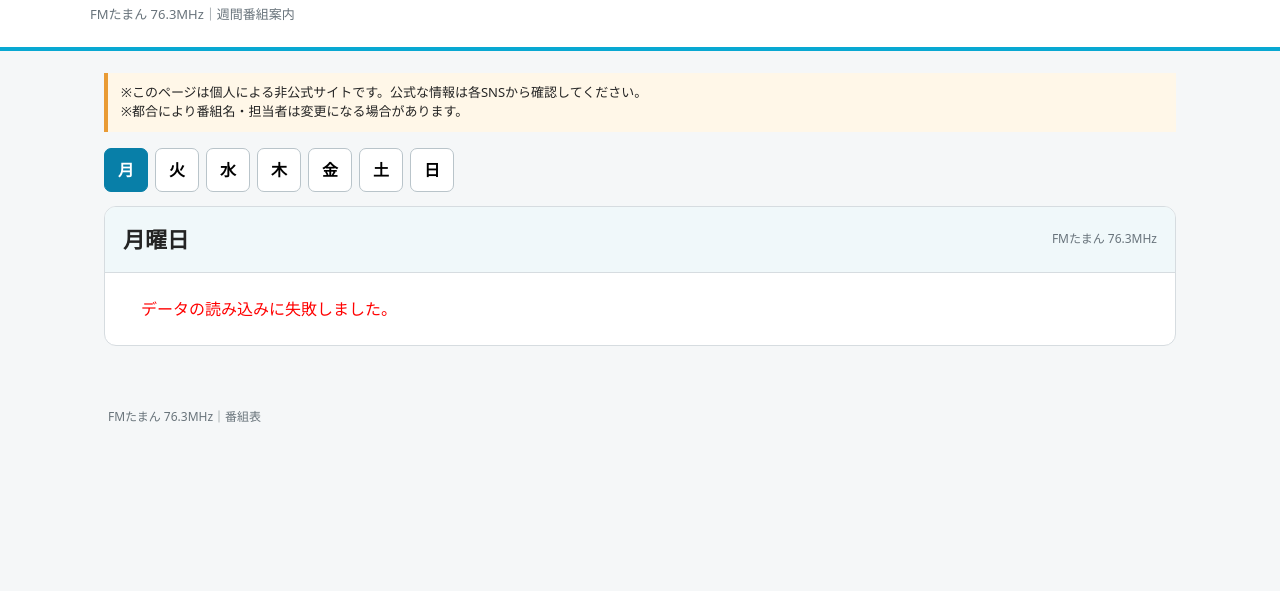
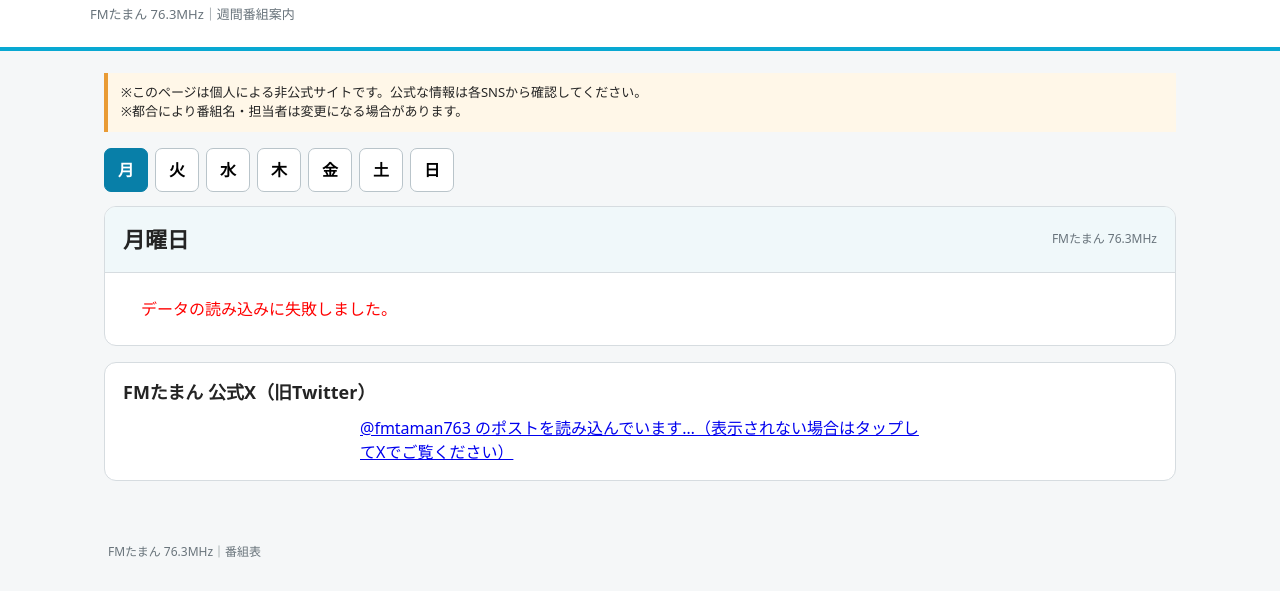
Before and after one commit to higan69/taman-alt, a plain HTML site: page index.html in a window 1280 px wide. Shown: the part 283-874 px from the top of the page. Before the commit the page ends 800 px from the top, so only its background shows below. Drawn offline with Linux system fonts and the light colour scheme; no server answers.

Commit message:
公式X（旧Twitter）タイムラインを番組表の下に埋め込み

```diff
--- a/index.html
+++ b/index.html
@@ -48,6 +48,9 @@ button[aria-pressed=true]{background:#087fa8;color:#fff;border-color:#087fa8}
 /* お知らせ（Googleドキュメント）・緊急バナー */
 .doc-section{background:#fff;border:1px solid var(--line);border-radius:12px;padding:16px 18px;margin-bottom:16px}
 .doc-section h2{font-size:18px;margin:0 0 10px}
+.x-section{background:#fff;border:1px solid var(--line);border-radius:12px;padding:16px 18px;margin-top:16px}
+.x-section h2{font-size:18px;margin:0 0 10px}
+.x-timeline{max-width:560px;margin:0 auto}
 .gdoc .doc-content{padding:0!important;max-width:none!important}
 .gdoc img{max-width:100%;height:auto}
 .gdoc{overflow-x:auto}
@@ -119,6 +122,13 @@ footer{max-width:1100px;margin:0 auto;padding:0 18px 30px;color:#69747b;font-siz
   <div class="day-head"><h2 id="dayTitle">月曜日</h2><span>FMたまん 76.3MHz</span></div>
   <div class="programs" id="programs">読み込み中...</div>
  </section>
+ <section class="x-section" aria-label="FMたまん公式Xタイムライン">
+  <h2>FMたまん 公式X（旧Twitter）</h2>
+  <div class="x-timeline">
+   <a class="twitter-timeline" data-lang="ja" data-height="600" href="https://twitter.com/fmtaman763?ref_src=twsrc%5Etfw">@fmtaman763 のポストを読み込んでいます…（表示されない場合はタップしてXでご覧ください）</a>
+  </div>
+ </section>
+ <script async src="https://platform.twitter.com/widgets.js" charset="utf-8"></script>
 </main>
 <footer id="footerText">FMたまん 76.3MHz｜番組表</footer>
 
```
